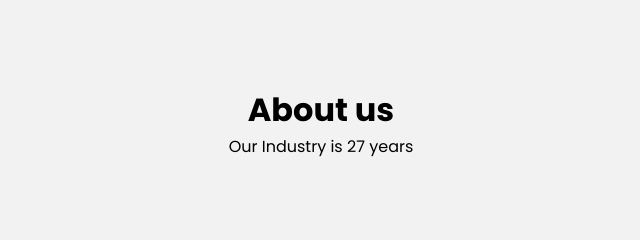
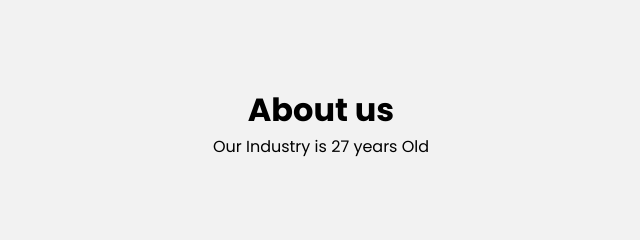
Before and after one commit to Itzkishansoni/D.D.PRODUCTS.COM, a plain HTML site: page index.html in a window 1280 px wide. Shown: the part 1960-2200 px from the top of the page, 319-959 px from the left. Drawn offline with Linux system fonts and the light colour scheme; a web font is replaced by a local one.

Commit message:
Update index.html

```diff
--- a/index.html
+++ b/index.html
@@ -108,7 +108,7 @@
            <div class="container">
             <div class="section-title">
                 <h2>About us</h2>
-                <p>Our Industry is 27 years</p>
+                <p>Our Industry is 27 years Old</p>
             </div>
 
             <div class="row company-info">
```
